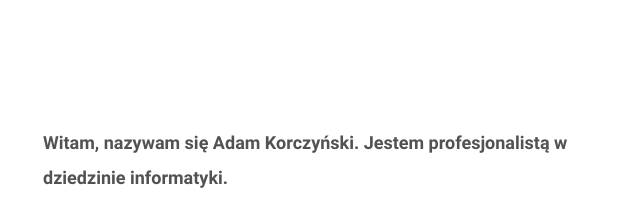
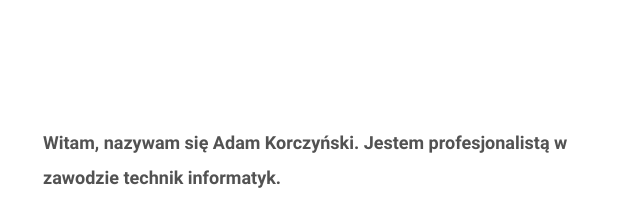
Before and after one commit to korczynski-website/korczynski-website.github.io, a plain HTML site: page index.html in a window 1280 px wide. Shown: the part 860-1081 px from the top of the page, 612-1252 px from the left. Drawn offline with Linux system fonts and the light colour scheme.

Commit message:
Update index.html

```diff
--- a/index.html
+++ b/index.html
@@ -95,7 +95,7 @@
 
                         <div class="col-md-6 col-sm-6 col-xs-12">
                             <div class="about-content text-left">
-                                <h4>Witam, nazywam się Adam Korczyński. Jestem profesjonalistą w dziedzinie informatyki.</h4>
+                                <h4>Witam, nazywam się Adam Korczyński. Jestem profesjonalistą w zawodzie technik informatyk.</h4>
                                 <p>Zajmuję się tworzeniem wektorowych oraz rastrowych grafik komputerowych, interfejsów graficznych do programów komputerowych oraz programów w języku c++. W ostatnich latach bez przerwy powiększam swoją wiedzę w zakresie technologii tworzenia stron internetowych, grafiki komputerowej oraz front-end development’u.</p>
                                 <p> Na co dzień zajmuję się również naprawami, modernizacją, sprzętu komputerowego oraz laptopów. Swoją prace traktuję poważnie i staram się spełniać wszystkie wymagania stawiane przez swoich klientów. Webdesign czy naprawy sprzętu komputerowego są dla mnie pasją, dlatego też sprawiają mi dużo przyjemności i nie traktuję ich, jako żmudny obowiązek.</p>
                                 <br>
```
